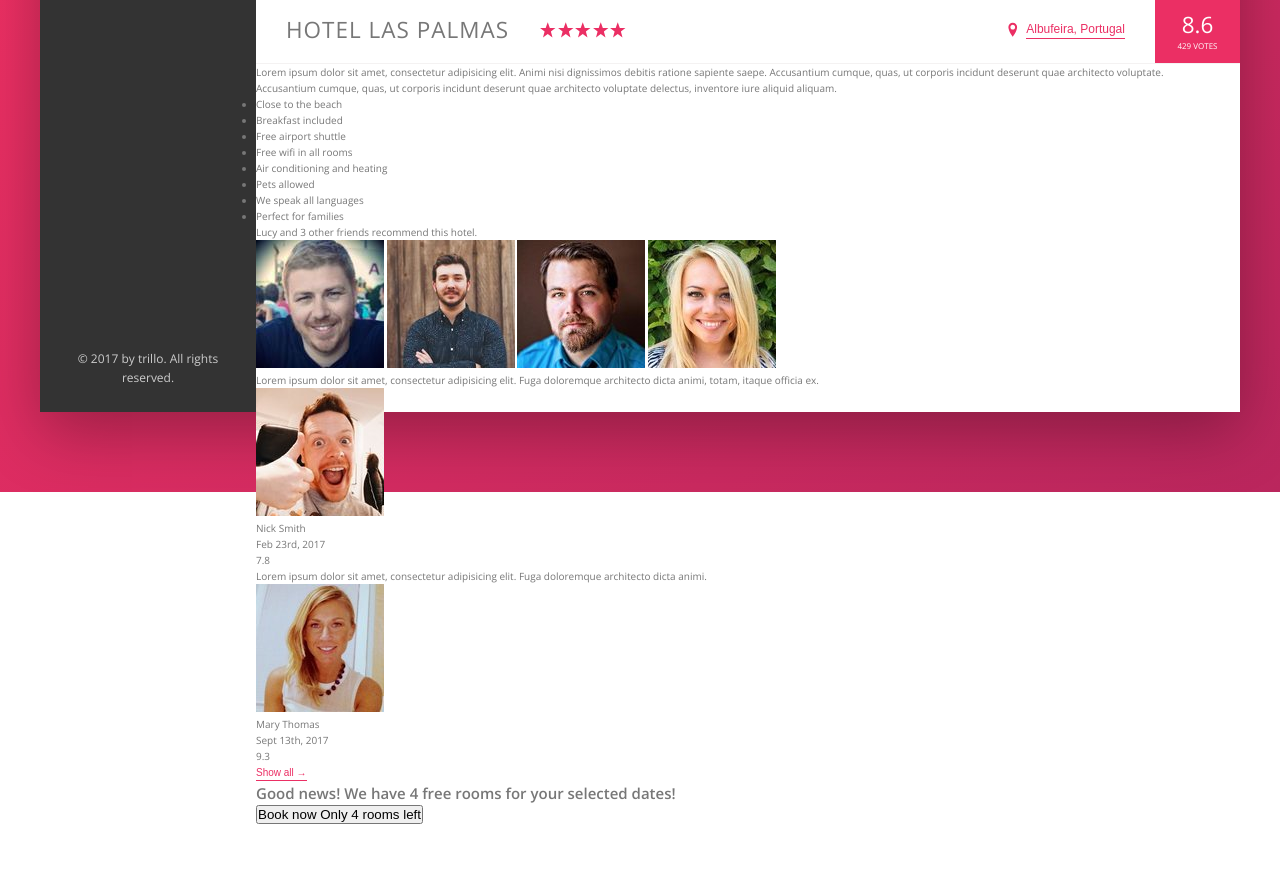
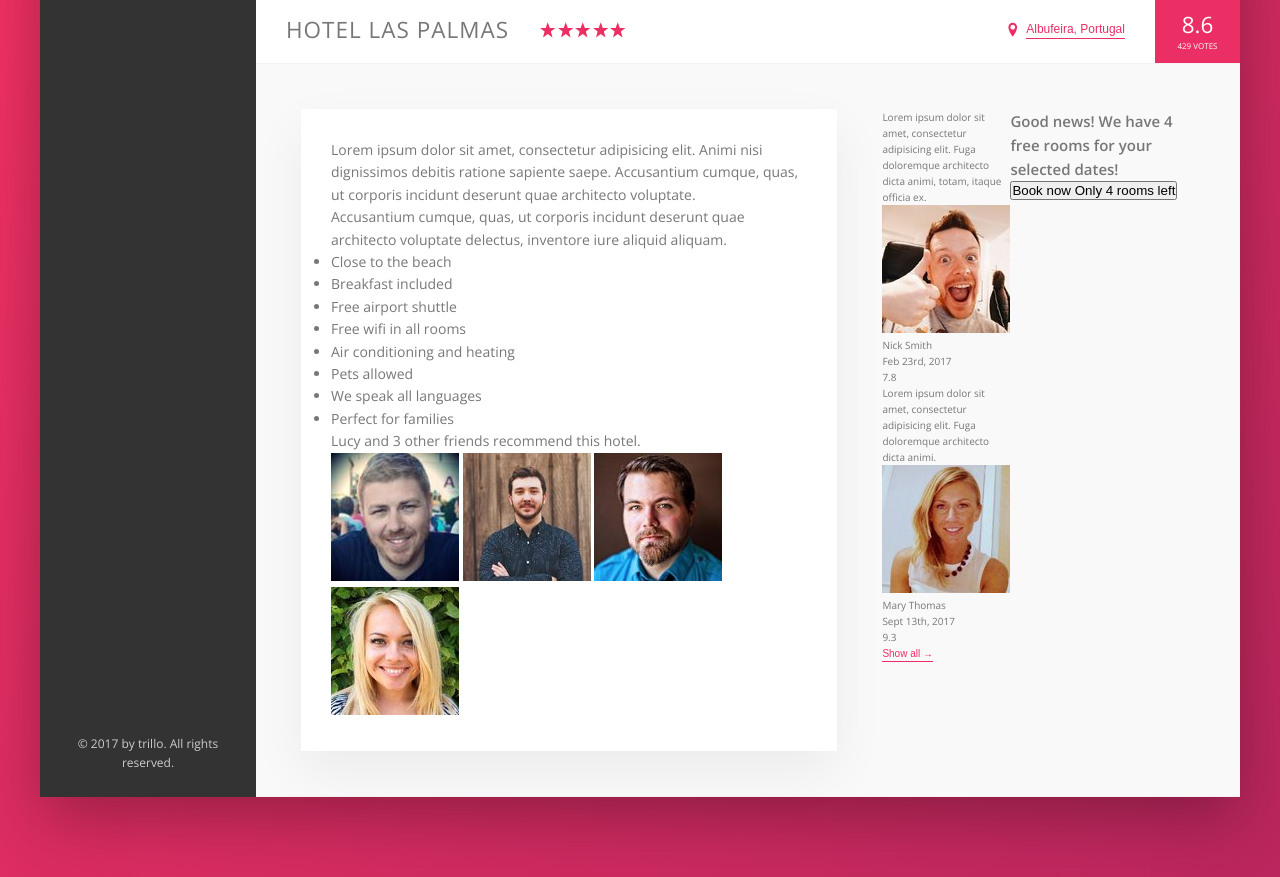
Before and after one commit to rdelbem/advanced-css-course-project2, a website: page index.html in a window 1280 px wide. Shown: the part 538-1415 px from the top of the page. Before the commit the page ends 1362 px from the top, so only its background shows below. Drawn offline with nearby package versions, Linux system fonts and the light colour scheme.

Commit message:
overview reviews

```diff
--- a/sass/_layout.scss
+++ b/sass/_layout.scss
@@ -29,8 +29,26 @@
 }
 
 .hotel-view {
-  height: 80rem;
-
   background-color: #fff;
   flex: 1;
 }
+
+.detail {
+  display: flex;
+  padding: 4.5rem;
+  background-color: var(--color-grey-light-1);
+  border-bottom: 1px solid var(--color-grey-light-2);
+}
+
+.description {
+  background-color: #fff;
+  box-shadow: var(--shadow-light);
+  padding: 3rem;
+  flex: 0 0 60%;
+  margin-right: 4.5rem;
+  font-size: 1.4rem;
+}
+
+.user-reviews {
+  flex: 1;
+}
```
Also changed, not shown: css/style.css.
